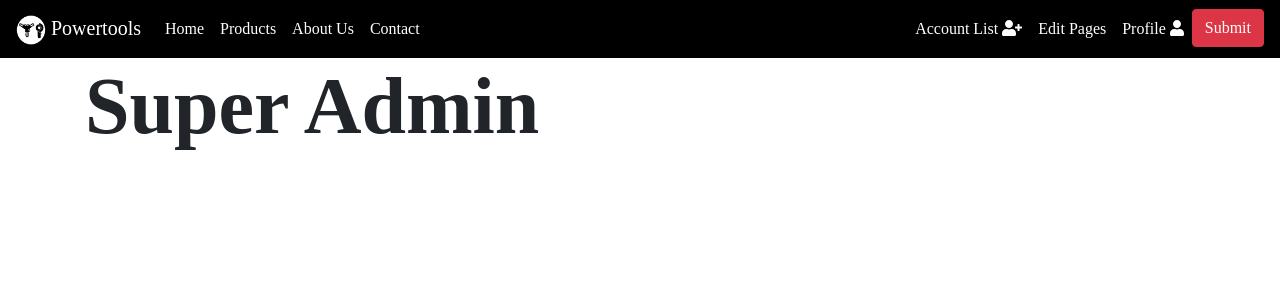
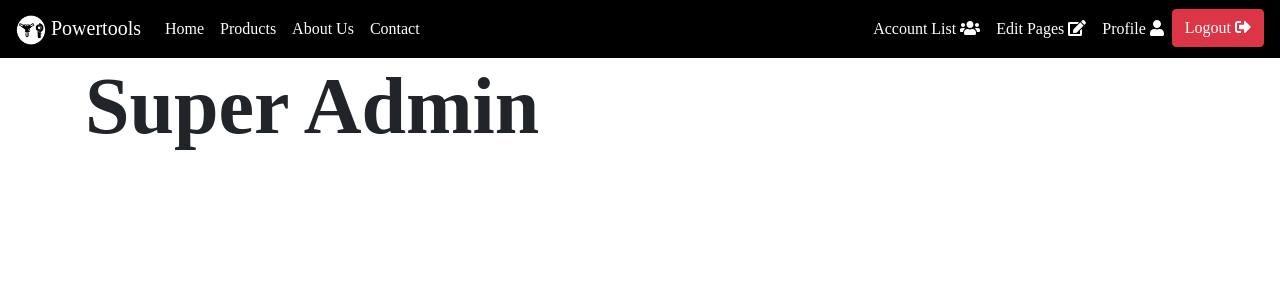
Before and after one commit to Bryan-A-Rojas/YP-Powertools-Website, a PHP site: page /pages/superadmin_page.php in a window 1280 px wide. Shown: the top 300 px of the page. Run offline with PHP 8.4, Linux system fonts and the light colour scheme; some libraries are stand-ins or nearby versions; some web fonts are replaced.

Commit message:
added icons in the navbars

```diff
--- a/YP Website/includes/navbar_superadmin.inc.php
+++ b/YP Website/includes/navbar_superadmin.inc.php
@@ -24,16 +24,17 @@
             <ul class="form-inline my-2 my-lg-0">
                 <ul class="navbar-nav mr-auto">
                     <li class="nav-item">
-                        <a class="nav-link" href="#">Account List <i class="fa fa-user-plus"></i></a>
+                        <a class="nav-link" href="#">Account List <i class="fas fa-users"></i></a>
                     </li>
                     <li class="nav-item">
-                        <a class="nav-link" href="#">Edit Pages</a></li>
+                        <a class="nav-link" href="#">Edit Pages <i class="fas fa-edit"></i></a>
+                    </li>
                     <li class="nav-item">
-                        <a class="nav-link" href="../pages/superadmin_page.php">Profile <i class="fa fa-user"></i></a>
+                        <a class="nav-link" href="../pages/admin_page.php">Profile <i class="fa fa-user"></i></a>
                     </li>
                     <li class="nav-item">
                         <form action="../includes/scripts/logout.php" method="POST">
-                            <input type="submit" name="submit" class="btn btn-danger" placeholder="Lasd">
+                            <button type="submit" name="submit" class="btn btn-danger">Logout <i class="fas fa-sign-out-alt"></i></button>
                         </form>
                     </li>
                 </ul>
--- a/YP Website/includes/navbar_user.inc.php
+++ b/YP Website/includes/navbar_user.inc.php
@@ -24,14 +24,14 @@
             <ul class="form-inline my-2 my-lg-0">
                 <ul class="navbar-nav mr-auto">
                     <li class="nav-item">
-                        <a class="nav-link" href="../pages/cart.php">Cart <i class="fa fa-user-plus"></i></a>
+                        <a class="nav-link" href="../pages/cart.php">Cart <i class="fas fa-shopping-cart"></i></a>
                     </li>
                     <li class="nav-item">
                         <a class="nav-link" href="../pages/user_page.php">Profile <i class="fa fa-user"></i></a>
                     </li>
                     <li class="nav-item">
                         <form action="../includes/scripts/logout.php" method="POST">
-                            <button type="submit" name="submit" class="btn btn-danger">Logout</button>
+                            <button type="submit" name="submit" class="btn btn-danger">Logout <i class="fas fa-sign-out-alt"></i></button>
                         </form>
                     </li>
                 </ul>
```
Also changed, not shown: YP Website/includes/navbar_admin.inc.php (+4 -3 lines).
